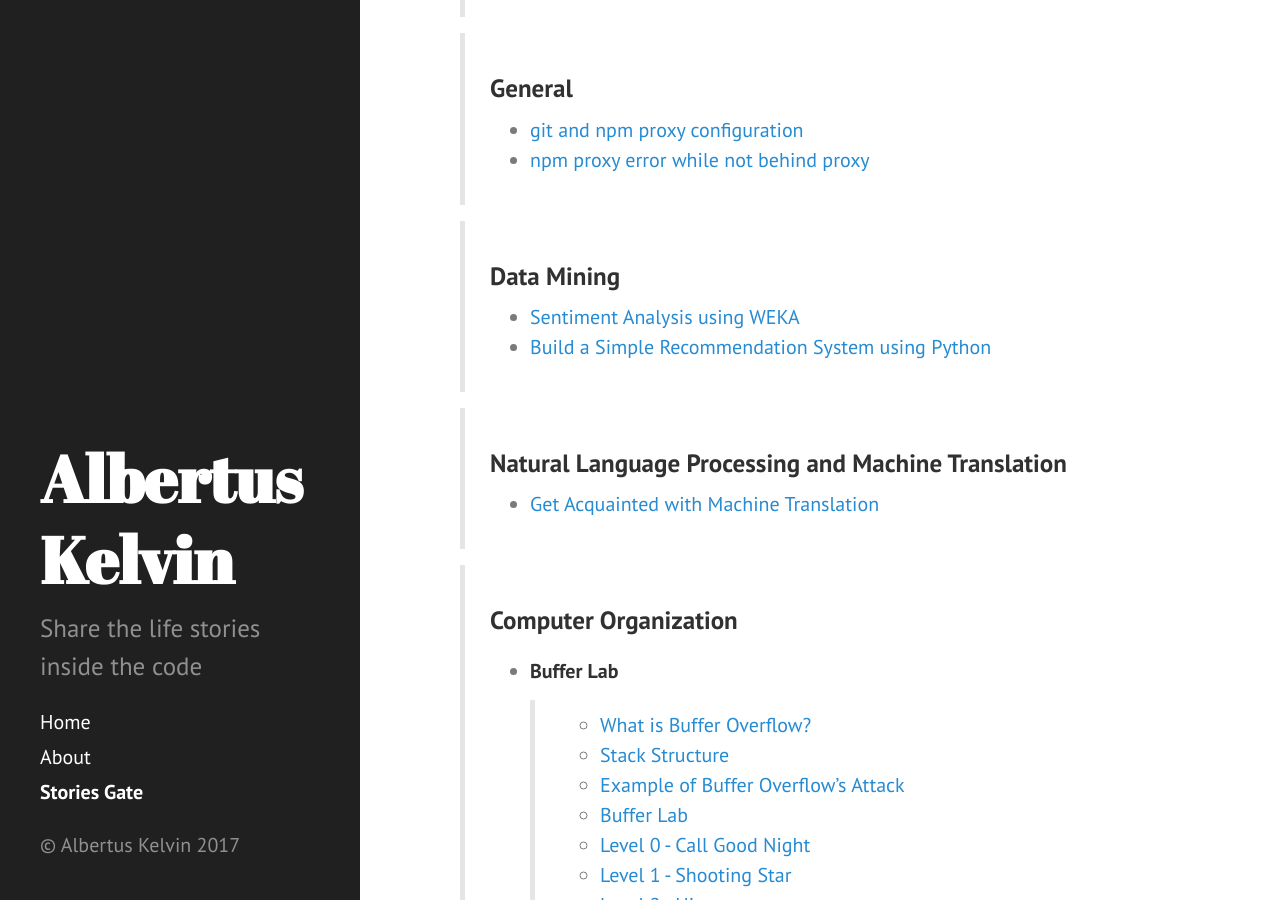
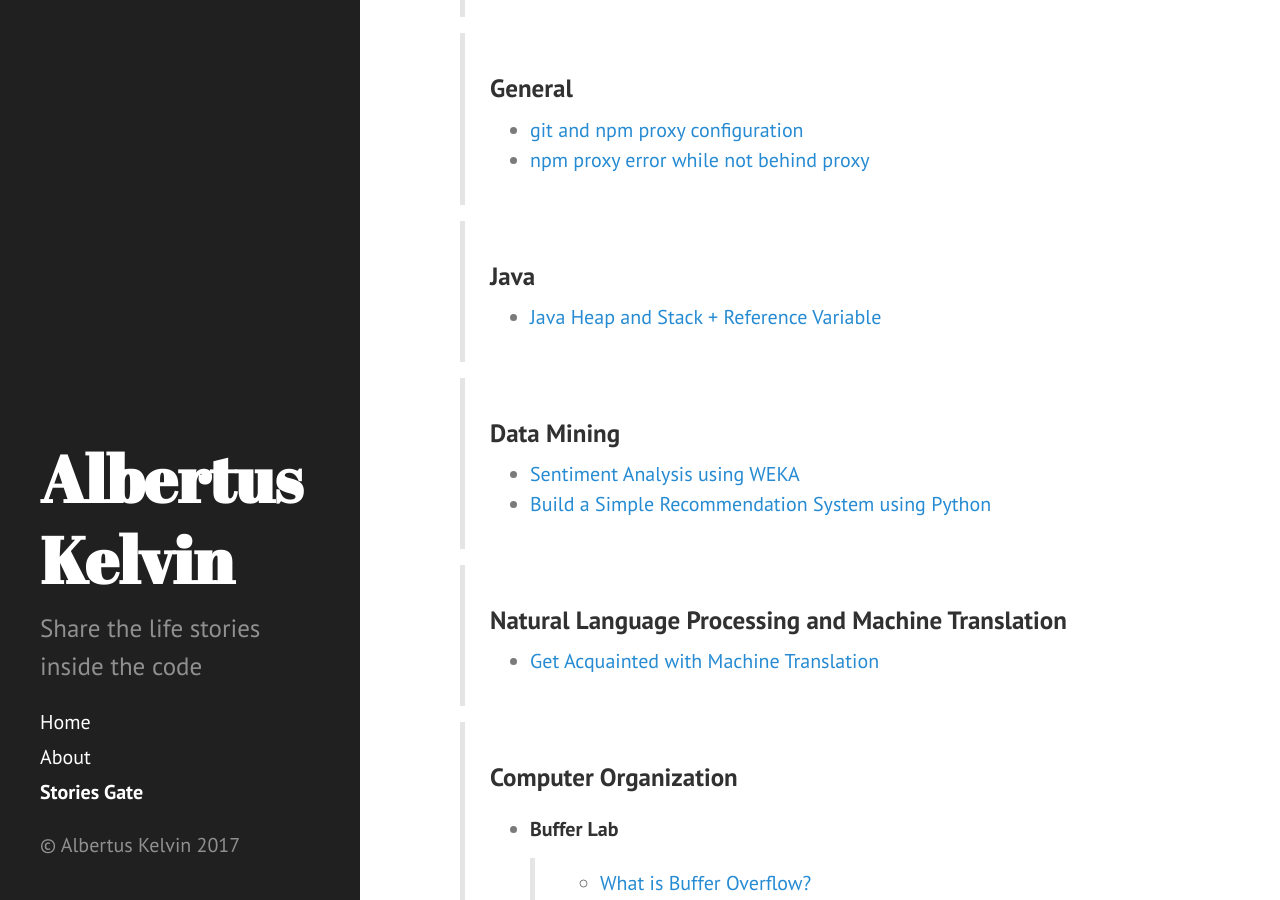
Before and after one commit to albertusk95/albertusk95.github.io, a Jekyll site: the page built from gate.md, in a window 1280 px wide and 900 px high, scrolled down 314 px. Built offline with Jekyll 4.4.1, drawn with Linux system fonts in a browser that asks for light colours.

Commit message:
update gate

```diff
--- a/gate.md
+++ b/gate.md
@@ -8,10 +8,12 @@
 > ### Ideas
 > * [1000StartupDigital - Ignition Day 1 Bandung](https://albertusk95.github.io/2016/11/14/ignition01-1000sd)
 
-
 > ### General
 > * [git and npm proxy configuration](https://albertusk95.github.io/2016/09/02/git-npm-config)
 > * [npm proxy error while not behind proxy](https://albertusk95.github.io/2016/09/03/npm-proxy-errors)
+
+> ### Java
+> * [Java Heap and Stack + Reference Variable](https://albertusk95.github.io/2017/01/11/heap-stack)
 
 > ### Data Mining
 > * [Sentiment Analysis using WEKA](https://albertusk95.github.io/2016/12/26/sentiment-analysis)
```
